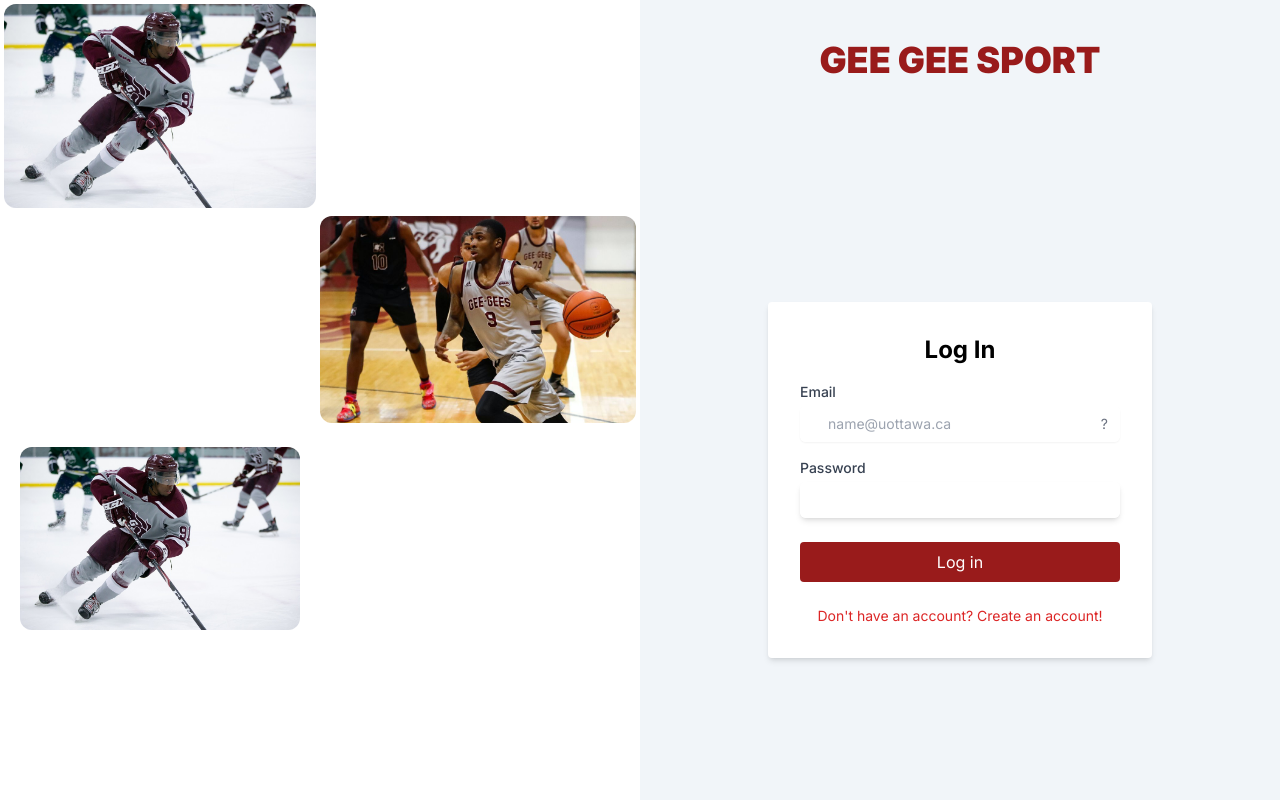
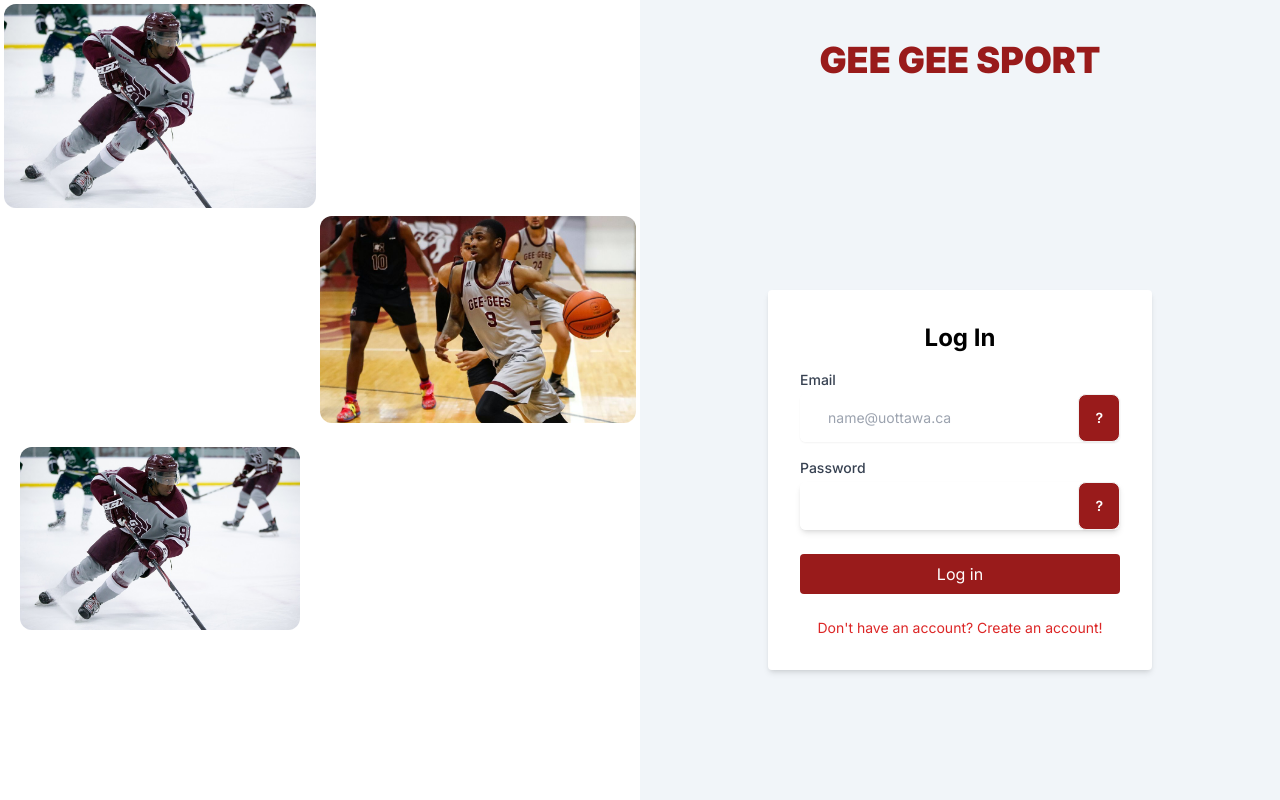
Before and after one commit to SEG3125-A/group-41, a Next.js app in the folder lab8/geegeesport/: page /login in a window 1280 px wide. Built offline with nearby package versions, Linux system fonts and the light colour scheme.

Commit message:
added some tool tip to the login page

```diff
--- a/lab8/geegeesport/package.json
+++ b/lab8/geegeesport/package.json
@@ -28,6 +28,7 @@
   },
   "devDependencies": {
     "autoprefixer": "^10.0.1",
+    "daisyui": "^4.8.0",
     "postcss": "^8",
     "tailwindcss": "^3.3.0"
   }
--- a/lab8/geegeesport/src/app/login/page.js
+++ b/lab8/geegeesport/src/app/login/page.js
@@ -3,7 +3,7 @@
 import Image from "next/image";
 import { use, useState } from "react";
 import { useUser } from "@/components/userContext";
-import { useRouter  } from 'next/navigation'
+import { useRouter } from "next/navigation";
 
 export default function LogIn() {
   const [email, setEmail] = useState("");
@@ -18,7 +18,7 @@
     console.log(email, password);
     const userData = {
       email,
-      password
+      password,
     };
 
     checkUser(userData).then((data) => {
@@ -26,27 +26,27 @@
       if (data) {
         console.log("User exists");
         login(userData);
-        push('/');
+        push("/");
       }
     });
   };
 
   const checkUser = async (userData) => {
     //console.log(JSON.stringify(userData));
-    const response = await fetch('/api/login', {
-      method: 'POST',
-      body: JSON.stringify(userData)
+    const response = await fetch("/api/login", {
+      method: "POST",
+      body: JSON.stringify(userData),
     });
     //console.log(response);
     if (!response.ok) {
       if (response.status === 401) {
-        alert('User not found or password is incorrect');
+        alert("User not found or password is incorrect");
         return false;
       }
     }
 
     return true;
-  }
+  };
 
   return (
     <main className="w-full max-h-screen  bg-white text-black">
@@ -91,7 +91,7 @@
                     >
                       Email
                     </label>
-                    <div className="mt-1 relative rounded-md shadow-sm">
+                    <div className="mt-1  flex justify-between relative rounded-md shadow-sm">
                       <input
                         type="email"
                         id="email"
@@ -101,13 +101,14 @@
                         onChange={(e) => setEmail(e.target.value)}
                         required
                       />
-                      <div className="absolute inset-y-0 right-0 flex items-center pr-3 pointer-events-none">
-                        <span
-                          className="text-gray-500 sm:text-sm"
-                          title="Need help?"
-                        >
+                      <div className="absolute inset-y-0 right-0 flex items-center pr-3 pointer-events-none"></div>
+                      <div
+                        className="tooltip flex items-center justify-center ml-2 "
+                        data-tip="please enter your univeristy email"
+                      >
+                        <button className="btn bg-red-800    text-white ">
                           ?
-                        </span>
+                        </button>
                       </div>
                     </div>
                   </div>
@@ -118,7 +119,7 @@
                     >
                       Password
                     </label>
-                    <div className="mt-1 relative rounded-md shadow-md">
+                    <div className="mt-1 relative flex justify-between rounded-md shadow-md">
                       <input
                         type="password"
                         id="password"
@@ -127,6 +128,14 @@
                         onChange={(e) => setPassword(e.target.value)}
                         required
                       />
+                      <div
+                        className="tooltip flex items-center justify-center ml-2 "
+                        data-tip="Please enter a password of length 8 character or greater"
+                      >
+                        <button className="btn bg-red-800    text-white ">
+                          ?
+                        </button>
+                      </div>
                     </div>
                   </div>
 
--- a/lab8/geegeesport/tailwind.config.js
+++ b/lab8/geegeesport/tailwind.config.js
@@ -14,5 +14,5 @@
       },
     },
   },
-  plugins: [],
+  plugins: [require("daisyui")],
 };
```
Also changed, not shown: 1 other file (tests, documents, lock files or other folders).
